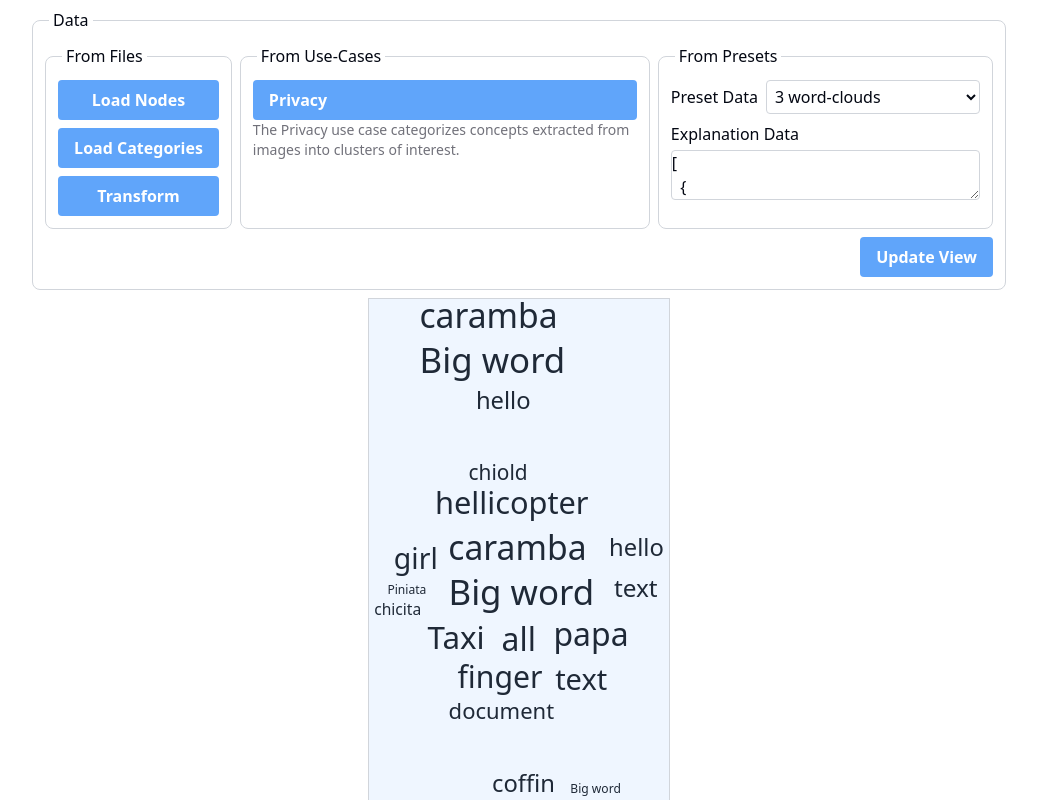
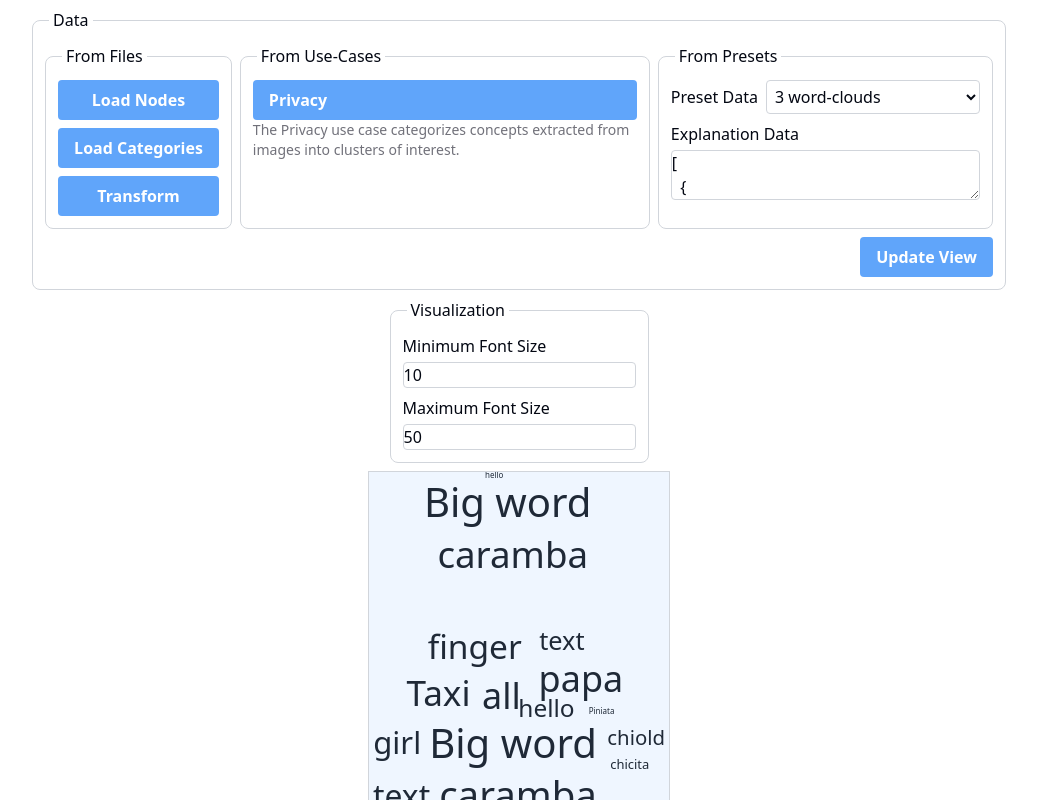
Before and after one commit to x-image-privacy/word-cloud, a React (Vite) app: page / in a window 1280 px wide. Shown: the top 800 px of the page, without its empty margins (121-1158 px from the left). Built offline with nearby package versions, Linux system fonts and the light colour scheme.

Commit message:
feat: allow user to change the font size

```diff
--- a/src/App.tsx
+++ b/src/App.tsx
@@ -1,27 +1,28 @@
-import { ChangeEventHandler, useState } from "react";
-import Wordcloud, { ExplanationData } from "./WordCloud";
-import { defaultWords1 } from "./data";
+import {ChangeEventHandler, useState} from "react";
+import Wordcloud, {ExplanationData} from "./WordCloud";
+import {defaultWords1} from "./data";
 import SettingsWrapper from "./components/SettingsWrapper";
 import CheckBoxSetting from "./components/CheckBoxSetting";
 import ExplanationDataImporter from "./components/ExplanationDataImporter";
 import UseCase from "./components/UseCase";
+import {MAX_FONT_SIZE, MIN_FONT_SIZE} from "./WordCloud/components/constants";
 
 const presetData = [
-  { label: "3 word-clouds", value: defaultWords1 },
+  {label: "3 word-clouds", value: defaultWords1},
   {
     label: "single word word-clouds",
     value: [
       {
         category: "cat2",
-        words: [{ id: "2", text: "World", coef: 0.6 }],
+        words: [{id: "2", text: "World", coef: 0.6}],
       },
       {
         category: "cat1",
-        words: [{ id: "1", text: "Hello", coef: 1 }],
+        words: [{id: "1", text: "Hello", coef: 1}],
       },
       {
         category: "cat3",
-        words: [{ id: "3", text: "Helllo", coef: 0.55 }],
+        words: [{id: "3", text: "Helllo", coef: 0.55}],
       },
     ],
   },
@@ -74,6 +75,8 @@ const App = () => {
     convertToString(presetData[0].value)
   );
   const [errorMessage, setErrorMessage] = useState("");
+  const [minFontSize, setMinFontSize] = useState(MIN_FONT_SIZE);
+  const [maxFontSize, setMaxFontSize] = useState(MAX_FONT_SIZE);
 
   const handleInputData: ChangeEventHandler<HTMLTextAreaElement> = (event) => {
     const newValue = event.target.value;
@@ -88,8 +91,8 @@ const App = () => {
   };
 
   const handleCheckbox = (key: keyof typeof settings) => {
-    updateParams({ [key]: !settings[key] });
-    setSettings((p) => ({ ...p, [key]: !p[key] }));
+    updateParams({[key]: !settings[key]});
+    setSettings((p) => ({...p, [key]: !p[key]}));
   };
 
   return (
@@ -119,8 +122,8 @@ const App = () => {
                 <select
                   className="p-1 border border-gray-300 rounded bg-transparent"
                   value={selectedPresetValue}
-                  onChange={({ target: { value: chosenLabel } }) => {
-                    updateParams({ [PRESET_DATA_KEY]: chosenLabel });
+                  onChange={({target: {value: chosenLabel}}) => {
+                    updateParams({[PRESET_DATA_KEY]: chosenLabel});
                     setSelectedPresetValue(chosenLabel);
                     setExplanationData(
                       convertToString(
@@ -163,7 +166,55 @@ const App = () => {
           </div>
         </SettingsWrapper>
       </div>
-      <div className="resize box-border overflow-auto border border-gray-300 max-w-screen m-auto bg-blue-50 dark:bg-blue-900">
+      <div className="flex flex-row justify-center gap-2">
+        <SettingsWrapper title="Visualization">
+          <div className="flex flex-col">
+            <label className="mb-1" htmlFor="minFont">
+              Minimum Font Size
+            </label>
+            <input
+              className="bg-transparent rounded border border-gray-300"
+              id="data"
+              name="data"
+              type="number"
+              step={1}
+              value={minFontSize}
+              onChange={(event) => {
+                const v = parseInt(event.target.value);
+                setMinFontSize(v);
+                if (v > maxFontSize) {
+                  setMinFontSize(maxFontSize);
+                } else {
+                  setMinFontSize(v);
+                }
+              }}
+            />
+          </div>
+          <div className="flex flex-col">
+            <label className="mb-1" htmlFor="minFont">
+              Maximum Font Size
+            </label>
+            <input
+              className="bg-transparent rounded border border-gray-300"
+              id="data"
+              name="data"
+              type="number"
+              step={1}
+              value={maxFontSize}
+              onChange={(event) => {
+                const v = parseInt(event.target.value);
+                if (v < minFontSize) {
+                  setMaxFontSize(minFontSize);
+                } else {
+                  setMaxFontSize(v);
+                }
+              }}
+            />
+          </div>
+        </SettingsWrapper>
+      </div>
+      <div
+        className="resize box-border overflow-auto border border-gray-300 max-w-screen m-auto bg-blue-50 dark:bg-blue-900">
         <Wordcloud
           data={data}
           height="100%"
@@ -171,6 +222,8 @@ const App = () => {
           hideWords={settings[HIDE_WORDS_KEY]}
           showBounds={settings[SHOW_BOUNDS_KEY]}
           showWordBounds={settings[SHOW_WORD_BOUNDS_KEY]}
+          minFontSize={minFontSize}
+          maxFontSize={maxFontSize}
         />
       </div>
       <div className="m-auto">
--- a/src/WordCloud/WordCloud.tsx
+++ b/src/WordCloud/WordCloud.tsx
@@ -6,11 +6,11 @@ import {
   slideWords,
 } from "./components/utils";
 
-import { MARGIN_HEIGHT, MARGIN_WIDTH } from "./components/constants";
-import { useEffect, useState } from "react";
-import { ExplanationData } from "./types";
+import {MARGIN_HEIGHT, MARGIN_WIDTH, MAX_FONT_SIZE, MIN_FONT_SIZE} from "./components/constants";
+import {useEffect, useState} from "react";
+import {ExplanationData} from "./types";
 import WordBounds from "./WordBounds";
-import { PlacedWordCloud, Word, WordCloudData } from "./components/types";
+import {PlacedWordCloud, Word, WordCloudData} from "./components/types";
 import CategoryCloudDisplay from "./components/CategoryCloudDisplay";
 
 const useWordCloudLayout = (wordClouds: WordCloudData): PlacedWordCloud => {
@@ -19,9 +19,9 @@ const useWordCloudLayout = (wordClouds: WordCloudData): PlacedWordCloud => {
       (placedWords, word) => {
         const futureItem = futureSpiralPosition(
           word.rect,
-          placedWords.map(({ rect }) => rect)
+          placedWords.map(({rect}) => rect)
         );
-        return [...placedWords, { ...word, rect: futureItem }];
+        return [...placedWords, {...word, rect: futureItem}];
       },
       [cloud.words[0]]
     );
@@ -53,7 +53,7 @@ const useWordCloudLayout = (wordClouds: WordCloudData): PlacedWordCloud => {
         });
         return accWordClouds;
       }
-      const previousBounds = accWordClouds.map(({ bound }) => bound);
+      const previousBounds = accWordClouds.map(({bound}) => bound);
 
       const futurePos = futureSpiralPosition(cloud.bound, previousBounds);
 
@@ -85,6 +85,8 @@ type Props = {
   showOrigin?: boolean;
   showBounds?: boolean;
   showWordBounds?: boolean;
+  minFontSize?: number;
+  maxFontSize?: number;
 };
 
 const Wordcloud = ({
@@ -95,6 +97,8 @@ const Wordcloud = ({
                      showOrigin = false,
                      showBounds = false,
                      showWordBounds = false,
+                     minFontSize = MIN_FONT_SIZE,
+                     maxFontSize = MAX_FONT_SIZE,
                    }: Props) => {
   const [wordClouds, setWordClouds] = useState<WordCloudData>();
 
@@ -119,12 +123,12 @@ const Wordcloud = ({
     if (data) {
       // get rectangles from data
       const wordCloudsWithRectangles = data.map(
-        ({ category, words: prevWords }) => {
+        ({category, words: prevWords}) => {
           // get rectangle from canvas
           const words = prevWords.map((w) => {
             const rect = document
               .getElementById(getHiddenElementId(w.id))
-              ?.getBoundingClientRect() || { x: 0, y: 0, width: 0, height: 0 };
+              ?.getBoundingClientRect() || {x: 0, y: 0, width: 0, height: 0};
             const width = rect?.width + MARGIN_WIDTH;
             const height = rect?.height + MARGIN_HEIGHT;
             return {
@@ -157,17 +161,21 @@ const Wordcloud = ({
 
   return (
     <>
-      <svg visibility="hidden" style={{ position: "absolute" }}>
-        {data?.map((c) =>
-          c.words.map((w) => (
+      <svg visibility="hidden" style={{position: "absolute"}}>
+        {data?.map((c) => {
+            const coefs = c.words.map((word) => word.coef);
+            const minCoef = Math.min(...coefs);
+            let maxCoef = Math.max(...coefs);
+            return c.words.map((w) => (
               <text
                 key={`${c.category}-${w.id}`}
                 id={getHiddenElementId(w.id)}
-              fontSize={computeFontSize(w.coef)}
+                fontSize={computeFontSize(w.coef, maxCoef, minCoef, minFontSize, maxFontSize)}
               >
                 {w.text}
               </text>
             ))
+          }
         )}
       </svg>
       <svg
@@ -175,22 +183,22 @@ const Wordcloud = ({
         xmlns="http://www.w3.org/2000/svg"
         width={width}
         height={height}
-        style={{ outline: "1px solid transparent" }}
+        style={{outline: "1px solid transparent"}}
         viewBox={`${bound.x} ${bound.y} ${bound.width} ${bound.height}`}
       >
         {showOrigin && (
           <>
-            <line x1={-100} x2={100} y={0} stroke="red" />
-            <line y1={-100} y2={100} x={0} stroke="red" />
+            <line x1={-100} x2={100} y={0} stroke="red"/>
+            <line y1={-100} y2={100} x={0} stroke="red"/>
           </>
         )}
-        {bounds?.map(({ id, bound: b }) => (
+        {bounds?.map(({id, bound: b}) => (
           <>
             <rect
               className={
                 showBounds ? "stroke-blue-500 dark:stroke-green-200" : ""
               }
-              style={{ cursor: "pointer" }}
+              style={{cursor: "pointer"}}
               key={`bounds-${id}`}
               x={b.x}
               y={b.y}
@@ -205,13 +213,18 @@ const Wordcloud = ({
             </rect>
           </>
         ))}
-        {wordClouds?.map((wordCloud) => (
+        {wordClouds?.map((wordCloud) => {
+            const coefs = wordCloud.words.map((word) => word.coef);
+            const minCoef = Math.min(...coefs);
+            let maxCoef = Math.max(...coefs);
+
+            return (
               <g key={wordCloud.category} id={wordCloud.category} opacity={1}>
                 {hideWords ? (
-              <CategoryCloudDisplay wordCloud={wordCloud} />
+                  <CategoryCloudDisplay wordCloud={wordCloud}/>
                 ) : (
                   wordCloud.words.map((word) => {
-                const fontSize = computeFontSize(word.coef);
+                    const fontSize = computeFontSize(word.coef, maxCoef, minCoef, minFontSize, maxFontSize);
                     return (
                       <text
                         key={`${wordCloud.category}-${word.id}`}
@@ -232,9 +245,10 @@ const Wordcloud = ({
                     );
                   })
                 )}
-          </g>
-        ))}
-        <WordBounds showWordBounds={showWordBounds} wordClouds={wordClouds} />
+              </g>)
+          }
+        )}
+        <WordBounds showWordBounds={showWordBounds} wordClouds={wordClouds}/>
       </svg>
     </>
   );
--- a/src/WordCloud/components/constants.ts
+++ b/src/WordCloud/components/constants.ts
@@ -20,5 +20,5 @@ export const NUMBER_OF_INTERVALS = 6;
 
 export const CUT_OFF = 0.5;
 
-export const MAX_FONT_SIZE = 20;
-export const MIN_FONT_SIZE = 6;
+export const MAX_FONT_SIZE = 50;
+export const MIN_FONT_SIZE = 10;
```
Also changed, not shown: src/WordCloud/components/utils.ts (+21 -22 lines), 2 other files (tests, documents, lock files or other folders). Lines whose indentation alone changed are shown as unchanged.
